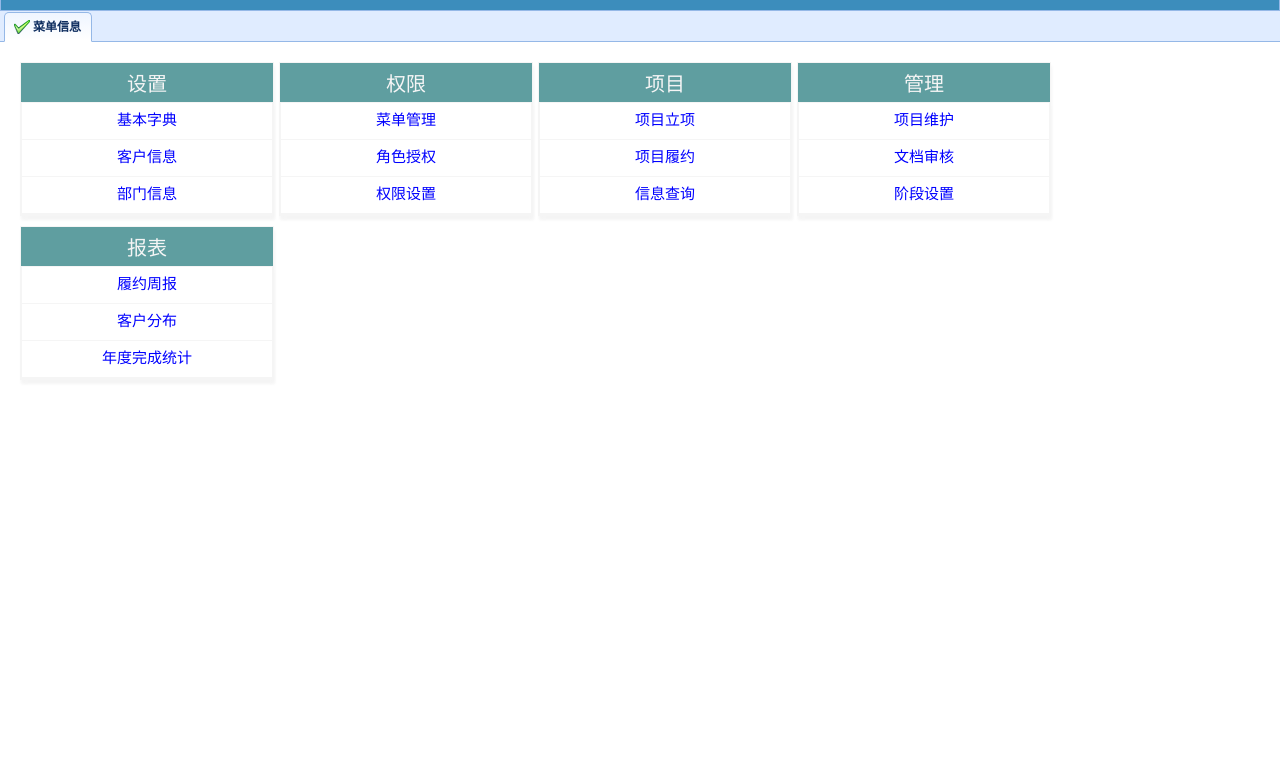
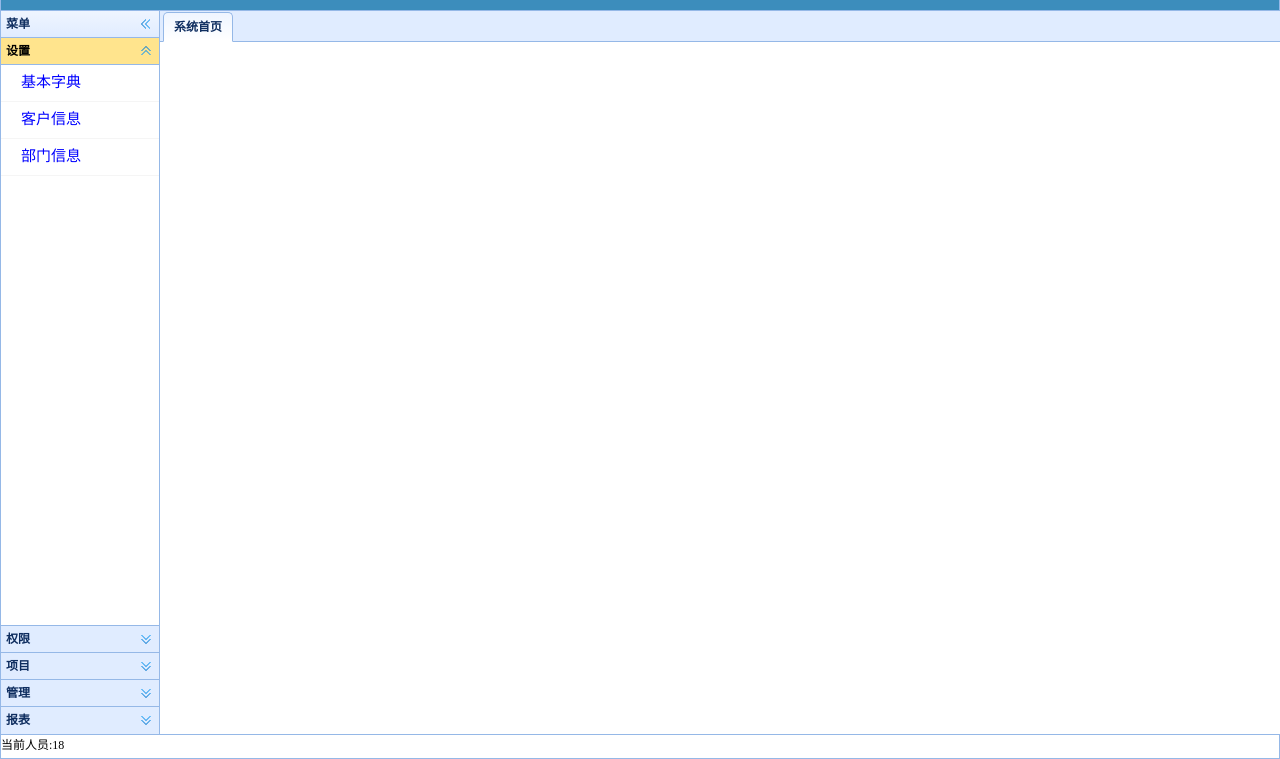
Before and after one commit to liu7923032/myproject, a plain HTML site: page index.html in a window 1280 px wide. Shown: the part 41-800 px from the top of the page. Drawn offline with Linux system fonts and the light colour scheme.

Commit message:
change first page

```diff
--- a/index.html
+++ b/index.html
@@ -30,89 +30,20 @@
             </div>
         </div>
 
+        <div data-options="region:'west',width:160,title:'菜单'">
+            <div id="accordon_menu"></div>
+        </div>
         <div class="" data-options="region:'center',border:false">
             <div class="easyui-tabs" id="tabs_main" data-options="fit:true,border:false,tabHeight:30">
-                <div title="菜单信息" data-options="iconCls:'icon-ok'">
-                    <div class="sys-menu">
-                        <div class="submenu">
-                            <div>设置</div>
-                            <ul class="submenu">
-                                <li>
-                                    <a href="javascript:void(0)" _href="views/base/basicDict.html">基本字典</a>
-                                </li>
-                                <li>
-                                    <a href="javascript:void(0)" _href="views/base/hospital.html">客户信息</a>
-                                </li>
-                                <li>
-                                    <a href="javascript:void(0)" _href="views/organization/depart.html">部门信息</a>
-                                </li>
-                            </ul>
-                        </div>
+                <div title="系统首页">
 
-
-                        <div class="submenu">
-                            <div>权限</div>
-                            <ul class="submenu">
-                                <li>
-                                    <a href="javascript:void(0)" _href="views/permission/menu.html">菜单管理</a>
-                                </li>
-                                <li>
-                                    <a href="javascript:void(0)" _href="views/permission/rolesetting.html">角色授权</a>
-                                </li>
-
-                                <li>
-                                    <a href="javascript:void(0)" _href="views/permission/psetting.html">权限设置</a>
-                                </li>
-                            </ul>
-                        </div>
-
-                        <div class="submenu">
-                            <div>项目</div>
-                            <ul class="submenu">
-                                <li>
-                                    <a href="javascript:void(0)" _href="views/project/build.html">项目立项</a>
-                                </li>
-                                <li>
-                                    <a href="javascript:void(0)" _href="views/project/performance.html">项目履约</a>
-                                </li>
-                                <li>
-                                    <a href="javascript:void(0)" _href="views/project/queryproject.html">信息查询</a>
-                                </li>
-                            </ul>
-                        </div>
-
-                        <div class="submenu">
-                            <div>管理</div>
-                            <ul class="submenu">
-                                <li>
-                                    <a href="javascript:void(0)" _href="views/manage/maintenance.html">项目维护</a>
-                                </li>
-                                <li>
-                                    <a href="javascript:void(0)" _href="views/manage/fileapprove.html">文档审核</a>
-                                </li>
-                                <li>
-                                    <a href="javascript:void(0)" _href="views/manage/stageset.html">阶段设置</a>
-                                </li>
-                            </ul>
-                        </div>
-
-
-                        <div class="submenu">
-                            <div>报表</div>
-                            <ul class="submenu">
-                                <li>
-                                    <a href="javascript:void(0)" _href="views/report/weekreport.html">履约周报</a>
-                                </li>
-                                <li>
-                                    <a href="javascript:void(0)" _href="views/report/custom.html">客户分布</a>
-                                </li>
-                                <li>
-                                    <a href="javascript:void(0)" _href="views/report/yearcountreport.html">年度完成统计</a>
-                                </li>
-                            </ul>
-                        </div>
-                    </div>
-
+                </div>
+            </div>
+        </div>
+        <div data-options="region:'south',height:25">
+            <div class="p-bottom">
+                <div>
+                    当前人员:<span>18</span>
                 </div>
             </div>
         </div>
@@ -123,10 +54,84 @@
     <script src="./public/js/main.js"></script>
     <script>
         $(function () {
+            var menus = [{
+                name: '设置',
+                url: '',
+                children: [{
+                    name: '基本字典', url: 'views/base/basicDict.html'
+                }, {
+                    name: '客户信息', url: 'views/base/hospital.html'
+                }, {
+                    name: '部门信息', url: 'views/organization/depart.html'
+                },]
+            }, {
+                name: '权限',
+                url: '',
+                children: [{
+                    name: '菜单管理', url: 'views/permission/menu.html'
+                }, {
+                    name: '角色授权', url: 'views/permission/rolesetting.html'
+                }, {
+                    name: '权限设置', url: 'views/permission/psetting.html'
+                },]
+            }, {
+                name: '项目',
+                url: '',
+                children: [{
+                    name: '项目立项', url: 'views/project/build.html'
+                }, {
+                    name: '项目履约', url: 'views/project/performance.html'
+                }, {
+                    name: '信息查询', url: 'views/project/queryproject.html'
+                },]
+            }, {
+                name: '管理',
+                url: '',
+                children: [{
+                    name: '项目维护', url: 'views/manage/maintenance.html'
+                }, {
+                    name: '文档审核', url: 'views/manage/fileapprove.html'
+                }, {
+                    name: '阶段设置', url: 'views/manage/stageset.html'
+                },]
+            }, {
+                name: '报表',
+                url: '',
+                children: [{
+                    name: '履约周报', url: 'views/report/weekreport.html'
+                }, {
+                    name: '客户分布', url: 'views/report/custom.html'
+                }, {
+                    name: '年度完成统计', url: 'views/report/yearcountreport.html'
+                },]
+            }]
             var methods = {
                 init: function () {
                     $.parser.parse('#ly_main')
-                    $.initMenu();
+                    // $.initMenu();
+                    methods.initMenu();
+
+                },
+                initMenu: function () {
+                    var strMenu = menus.map(function (item) {
+                        var strList = item.children.map(function (item) {
+                            return '<li><a href="#"  _href="' + item.url + '">' + item.name + '</a></li>';
+                        }).join('')
+                        return '<div title="' + item.name + '"><ul class="submenu">' + strList + '</ul></div>';
+                    });
+                    $('#accordon_menu').append(strMenu);
+                    $('#accordon_menu').accordion({
+                        title: "菜单",
+                        width: 80,
+                        fit: true,
+                        border: false
+                    });
+
+                    $('.submenu>li>a').bind('click', function () {
+                        var url = $(this).attr('_href');
+                        var title = $(this).text();
+                        $.tabAdd(title, url);
+                    })
                 }
             }
 
--- a/public/css/main.less
+++ b/public/css/main.less
@@ -69,54 +69,32 @@ a{
     // }
 }
 
-.sys-menu{
-    padding: 0px 20px;
-    margin: 10px auto;
-    display: flex;
-    flex-direction: row;
-    justify-content: flex-start;
-    align-items: flex-start;
-    flex-wrap:wrap;
+
 .submenu{
-        // float: left;
-        min-width: 250px;
-        border:1px solid whitesmoke;
-        margin-right: 5px;
-        margin-top: 10px;
-        box-shadow: 1px 4px 3px whitesmoke;
-
-        div{
-            text-align: center;
-            font-size: 20px;
-            padding: 5px 10px;
-            background-color: cadetblue;
-            color: whitesmoke;
-        }
-        ul{
     margin: 0;
     padding: 0;
     li{
         line-height: 25px;
         list-style-type: none;
-                padding: 5px 10px;
-                text-align: center;
+        padding: 5px 20px;
+        text-align: left;
         a{
             font-size: 15px;
             color:blue;
             &:hover{
-                        color: white;
+                color: orangered;
             }
         }
 
         &:hover{
-                    background-color:cadetblue;
+            background-color:rgb(157, 189, 240);
+            color: blue;
         }
         border-bottom: 1px solid whitesmoke;
     }
 }
-    }
 
-}
+
 
 //查询条件
 .condition{
```
Also changed, not shown: views/base/menu.html (added, +94 -0 lines), public/css/main.css. Lines whose indentation alone changed are shown as unchanged.
